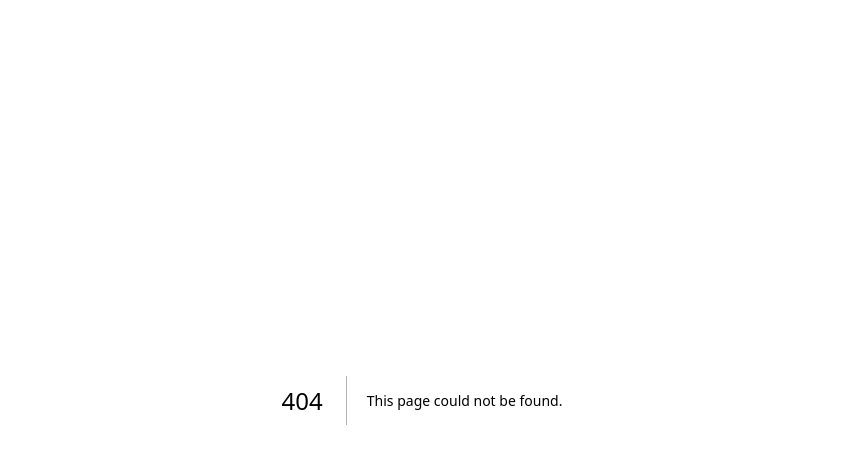
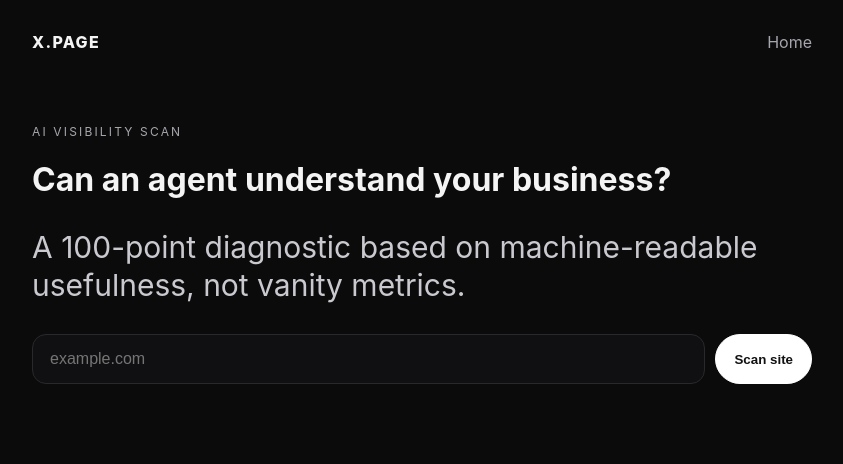
Before and after one commit to Emodv/xpage, a Next.js app in the folder apps/web/: page /scan in a window 1280 px wide. Before the commit this address had no page. Shown: the top 464 px of the page, without its empty margins (218-1061 px from the left). Built offline with nearby package versions, Linux system fonts and the light colour scheme.

Commit message:
Add X.page scanner UI

```diff
--- /dev/null
+++ b/apps/web/app/scan/page.tsx
@@ -0,0 +1,30 @@
+"use client";
+
+import { FormEvent, useState } from "react";
+
+type Check = { key:string; label:string; points:number; max:number; passed:boolean; detail:string };
+type Scan = { domain:string; score:number; status:string; checks:Check[]; next:string[]; page:string };
+
+export default function ScanPage(){
+  const [domain,setDomain]=useState("");
+  const [result,setResult]=useState<Scan|null>(null);
+  const [error,setError]=useState("");
+  const [loading,setLoading]=useState(false);
+  async function submit(e:FormEvent){
+    e.preventDefault(); setError(""); setResult(null); setLoading(true);
+    try{
+      const res=await fetch("/api/scan",{method:"POST",headers:{"content-type":"application/json"},body:JSON.stringify({domain})});
+      const data=await res.json();
+      if(!res.ok) throw new Error(typeof data?.error==="string"?data.error:"Scan failed");
+      setResult(data);
+    }catch(err){setError(err instanceof Error?err.message:String(err));}
+    finally{setLoading(false);}
+  }
+  return <main className="shell scanner">
+    <nav className="nav"><a className="brand" href="/">X.PAGE</a><div className="navlinks"><a href="/">Home</a></div></nav>
+    <p className="eyebrow">AI VISIBILITY SCAN</p><h1>Can an agent understand your business?</h1><p className="lede">A 100-point diagnostic based on machine-readable usefulness, not vanity metrics.</p>
+    <form className="form" onSubmit={submit}><input className="input" value={domain} onChange={e=>setDomain(e.target.value)} placeholder="example.com" aria-label="Domain"/><button className="button primary" disabled={loading}>{loading?"Scanning…":"Scan site"}</button></form>
+    {error?<div className="error">{error}</div>:null}
+    {result?<section className="result"><div className="score">{result.score}</div><p className="eyebrow">{result.status}</p><div className="checks">{result.checks.map(c=><div className="check" key={c.key}><div><strong>{c.label}</strong><div className="small">{c.detail}</div></div><div className="pass">{c.points}/{c.max}</div></div>)}</div><div className="actions"><a className="button primary" href={result.page}>Get an agent page</a></div></section>:null}
+  </main>;
+}
```
